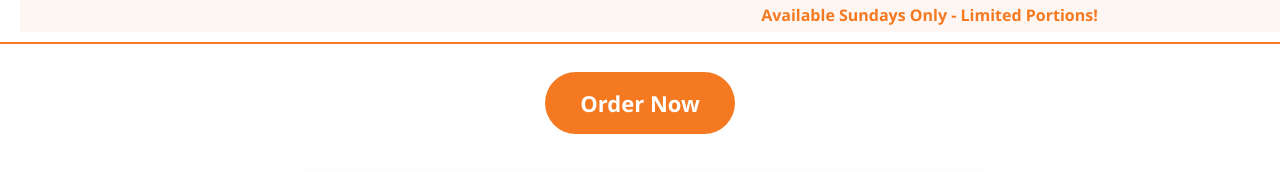
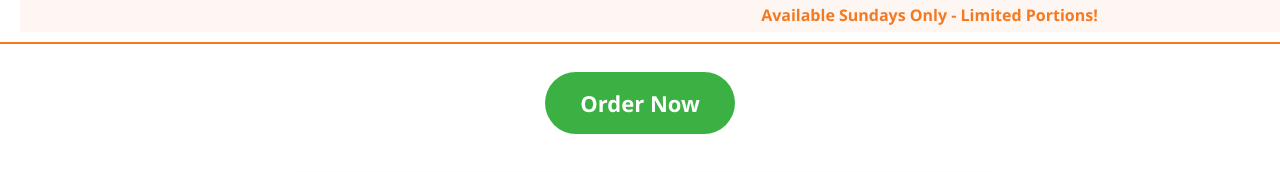
Before and after one commit to armd11650/Kodikoora, a plain HTML site: page index.html in a window 1280 px wide. Shown: the part 78-250 px from the top of the page. Drawn offline with Linux system fonts and the light colour scheme.

Commit message:
updated order now button color index.html

```diff
--- a/index.html
+++ b/index.html
@@ -69,7 +69,7 @@
       text-decoration: none;
       color: white;
       font-weight: bold;
-      background: #f47920;
+      background: #3BB143;
       padding: 16px 35px; /* bigger button */
       border-radius: 40px;
       font-size: 22px;
```
